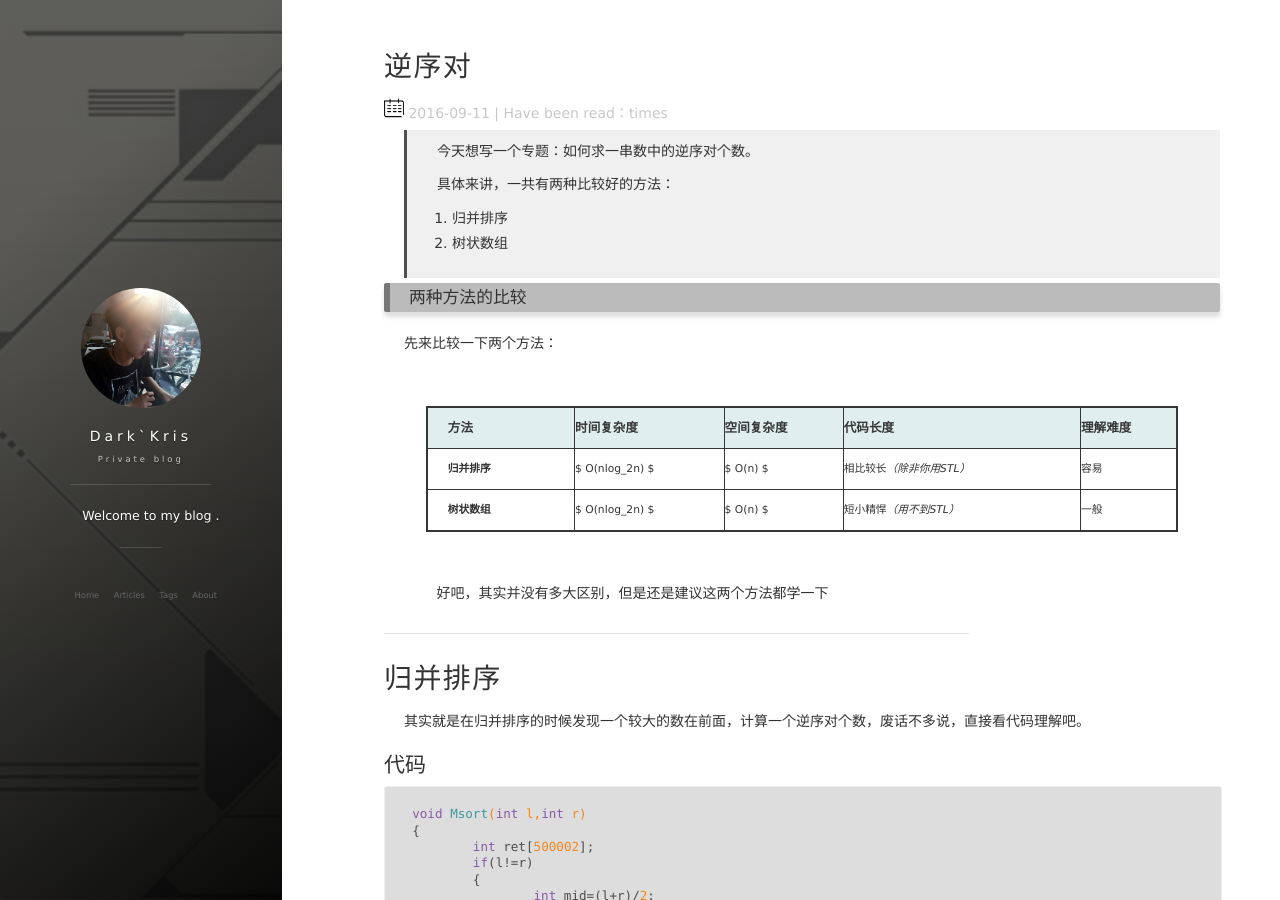
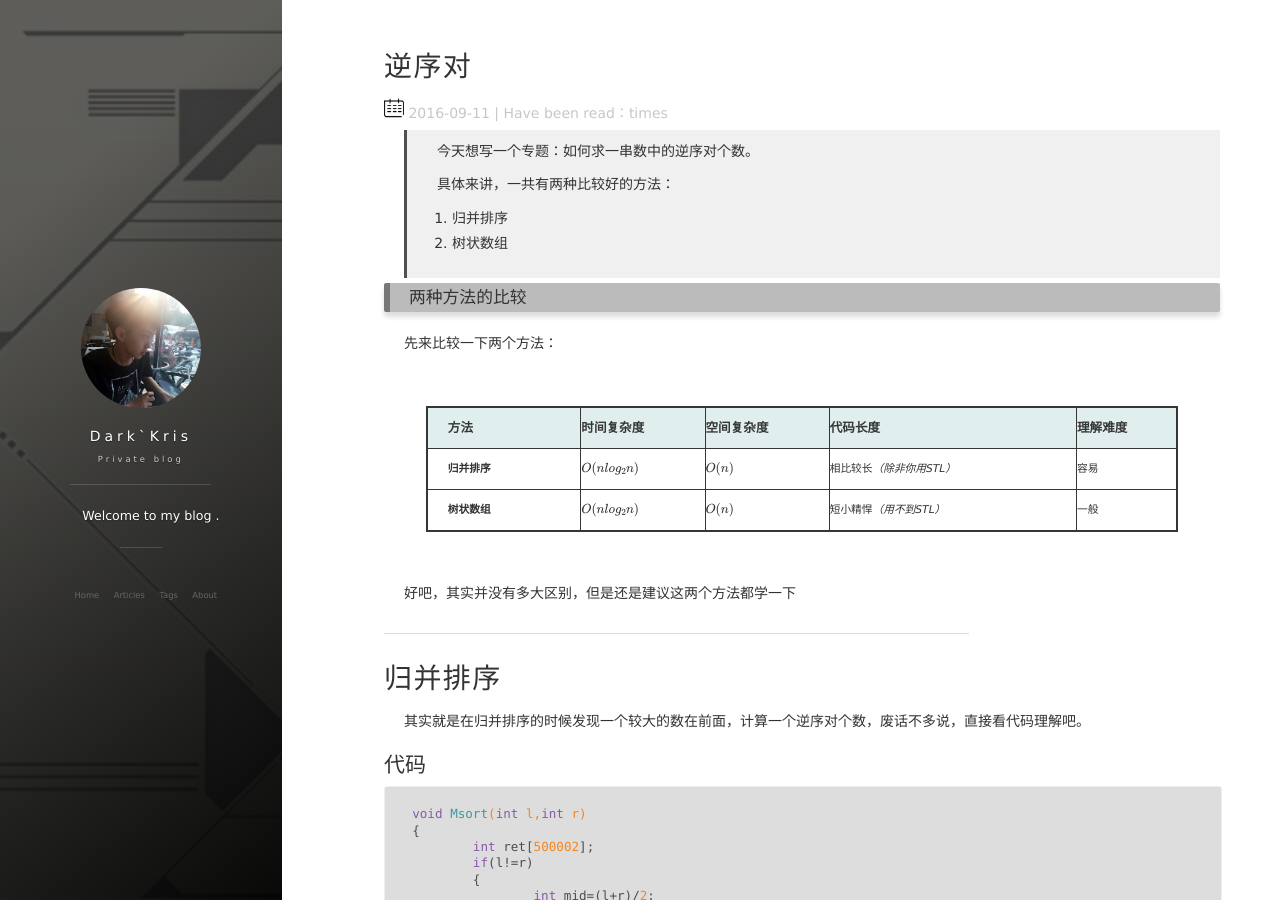
Before and after one commit to DeAntiWang/deantiwang.github.io, a Jekyll site: the page built from _posts/2016-09-11-逆序对.md, in a window 1280 px wide and 900 px high. Built offline with Jekyll 4.4.1, drawn with Linux system fonts in a browser that asks for light colours; nearby versions of some CDN libraries; formulas are drawn with MathJax 3; comment, search, counter and statistics services are not loaded; some of the changed lines change nothing that is shown.

Commit message:
尝试LaTeX公式并删除多余内容

```diff
--- a/_posts/2016-09-11-逆序对.md
+++ b/_posts/2016-09-11-逆序对.md
@@ -18,33 +18,9 @@ tag: OI算法解析
 
 | 方法 | 时间复杂度 | 空间复杂度 | 代码长度 | 理解难度 |
 | :-- | :-------- | :------- | :------ | :----- |
-| **归并排序** | $ O(nlog_2n) $ | $ O(n) $ | 相比较长*（除非你用STL）* | 容易 |
-| **树状数组** | $ O(nlog_2n) $ | $ O(n) $ | 短小精悍*（用不到STL）* | 一般 |
+| **归并排序** | $$ O(nlog_2n) $$ | $$ O(n) $$ | 相比较长*（除非你用STL）* | 容易 |
+| **树状数组** | $$ O(nlog_2n) $$ | $$ O(n) $$ | 短小精悍*（用不到STL）* | 一般 |
 
-<!--<table align="center" colspan=0 >
-<tr>
-	<th>方法</th>
-	<th>时间复杂度</th>
-	<th>空间复杂度</th>
-	<th>代码长度</th>
-	<th>理解难度</th>
-</tr>
-<tr>
-	<td>归并排序</td>
-	<td>O(nlog2n)</td>
-	<td>O(n)</td>
-	<td>相比较长（除非用STL）</td>
-	<td>容易</td>
-</tr>
-<tr>
-	<td>树状数组</td>
-	<td>O(nlog2n)</td>
-	<td>O(n)</td>
-	<td>短小精悍（用不到STL）</td>
-	<td>一般</td>
-</tr>
-</table>
--->
 好吧，其实并没有多大区别，但是还是建议这两个方法都学一下
 
 ***
```
